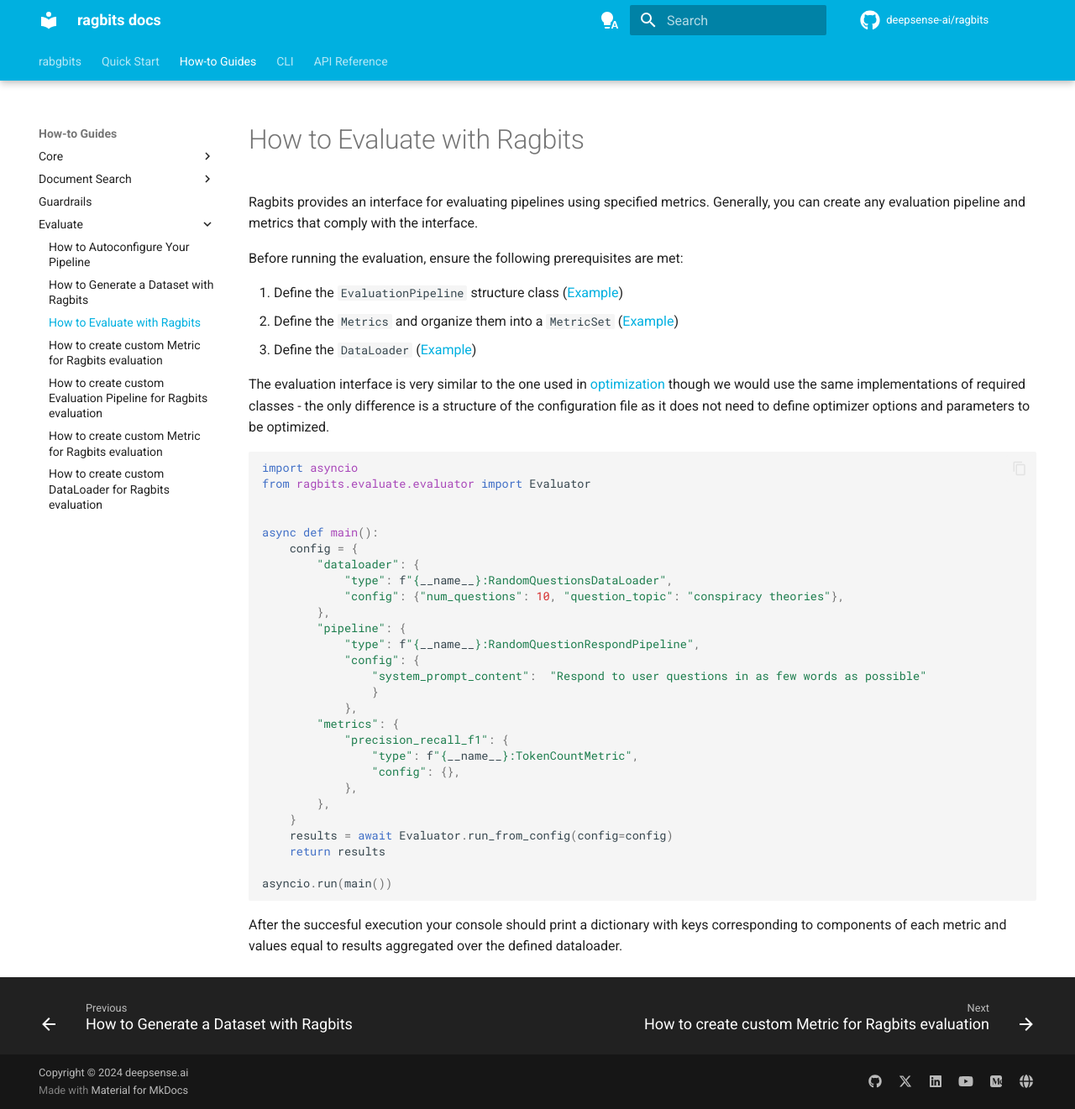
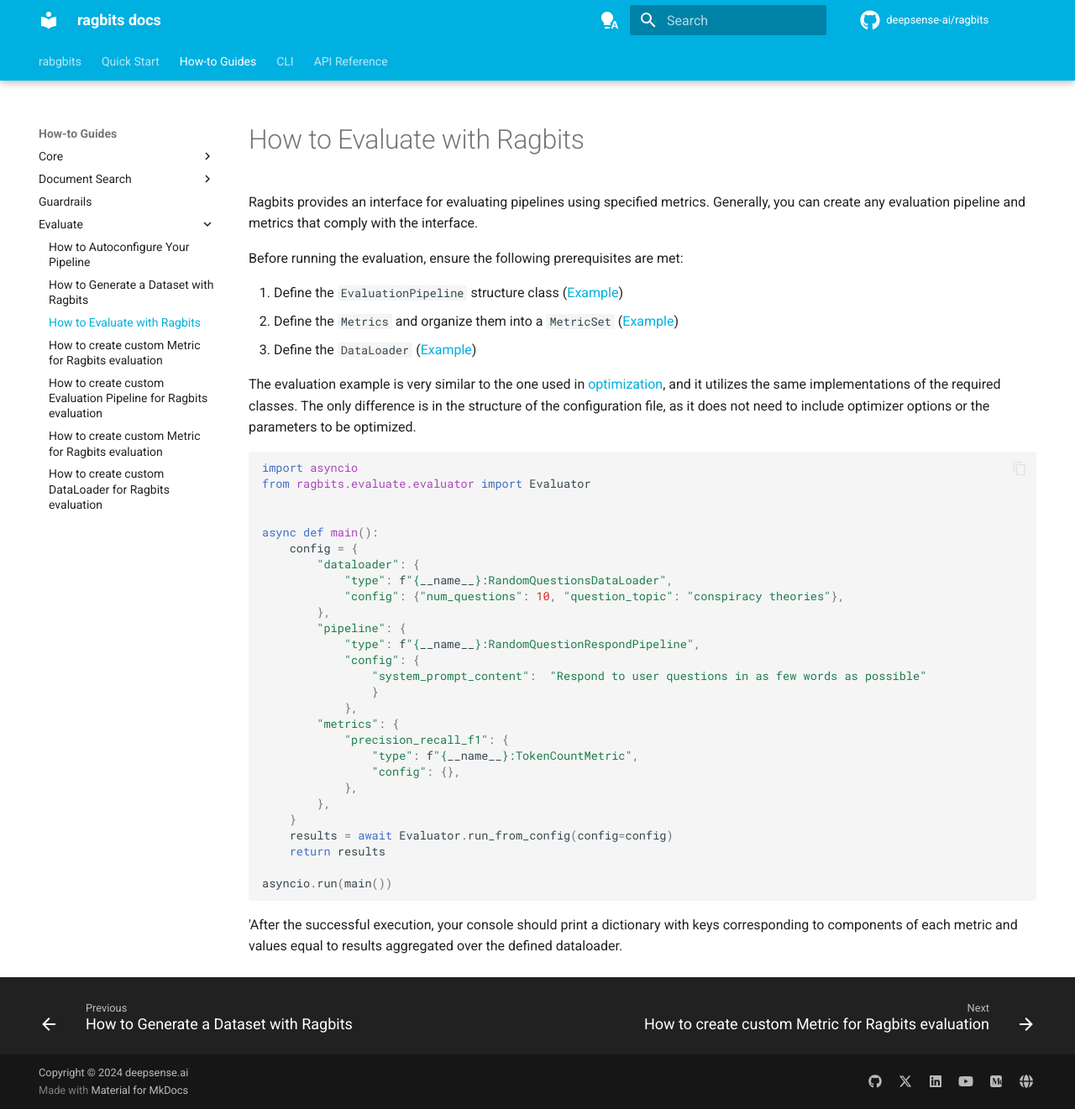
Before and after one commit to deepsense-ai/ragbits, an MkDocs documentation site: the page built from docs/how-to/evaluate/evaluate.md, in a window 1280 px wide and 1321 px high. Shown: the whole window at 84% size. Built offline with MkDocs 1.6.1 and Material for MkDocs 9.7.7, drawn with Linux system fonts in a browser that asks for light colours; comment, search, counter and statistics services are not loaded.

Commit message:
pr comments

````diff
--- a/docs/how-to/evaluate/evaluate.md
+++ b/docs/how-to/evaluate/evaluate.md
@@ -8,9 +8,8 @@ Before running the evaluation, ensure the following prerequisites are met:
 2. Define the `Metrics` and organize them into a `MetricSet` ([Example](optimize.md#define-the-metrics))
 3. Define the `DataLoader` ([Example](optimize.md#define-the-data-loader))
 
-The evaluation interface is very similar to the one used in [optimization](optimize.md) though we would use the same implementations
-of required classes - the only difference is a structure of the configuration file as it does not need to define optimizer options and
-parameters to be optimized.
+The evaluation example is very similar to the one used in [optimization](optimize.md), and it utilizes the same implementations of the required classes.
+The only difference is in the structure of the configuration file, as it does not need to include optimizer options or the parameters to be optimized.
 
 ```python
 import asyncio
@@ -41,6 +40,5 @@ async def main():
 
 asyncio.run(main())
 ```
-
-After the succesful execution your console should print a dictionary with keys corresponding to components of each metric and values
+'After the successful execution, your console should print a dictionary with keys corresponding to components of each metric and values
 equal to results aggregated over the defined dataloader.
````
